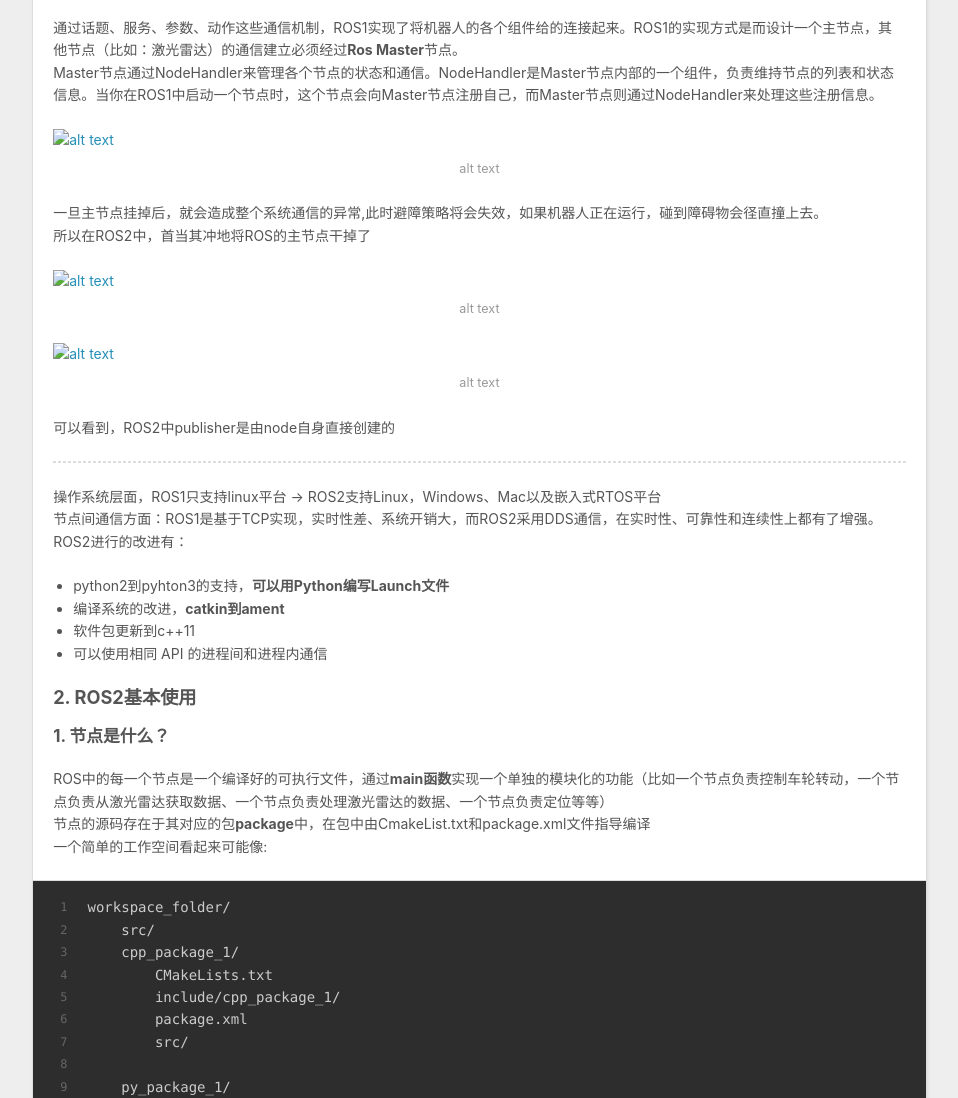
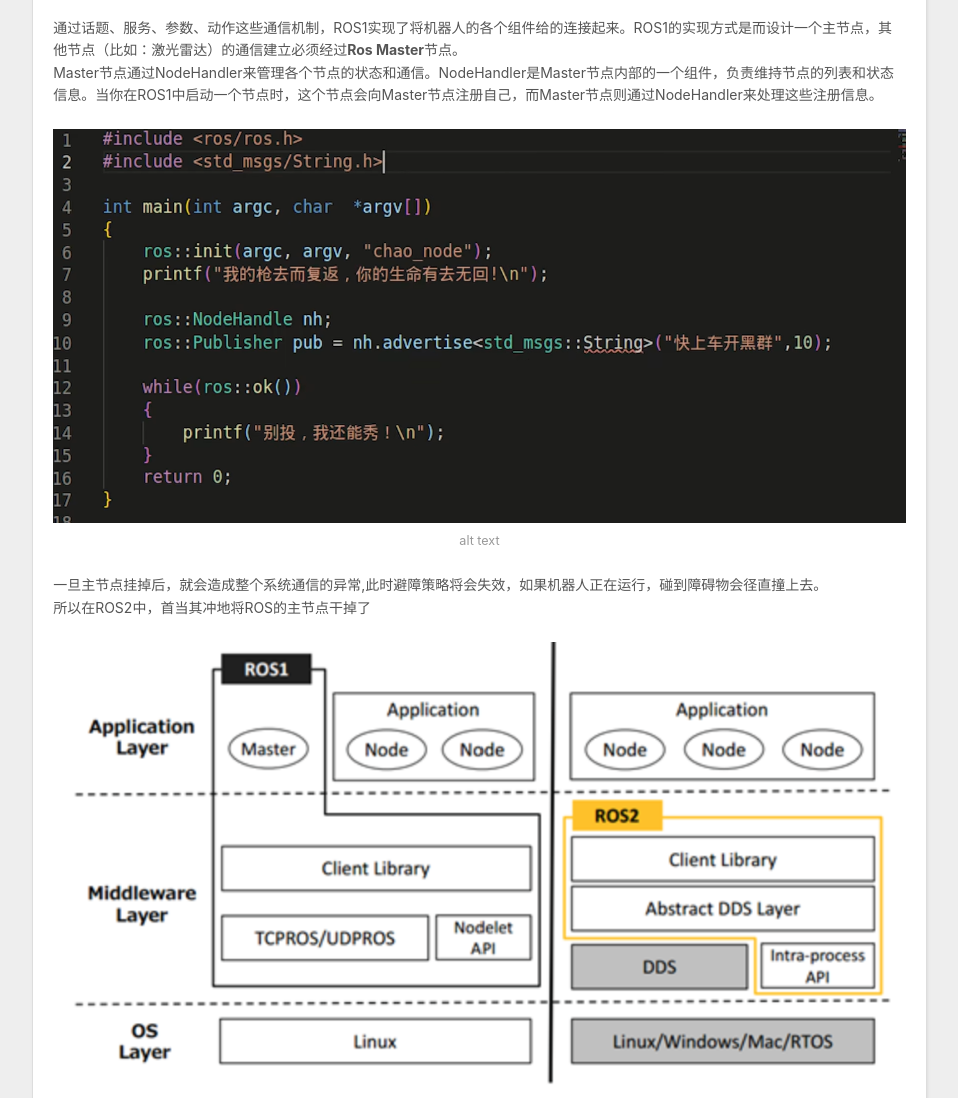
Before and after one commit to HenryLiuOZ/HenryLiuOZ.github.io, a plain HTML site: page 2024/07/28/ROS2-Learning/index.html in a window 1280 px wide. Shown: the part 660-1758 px from the top of the page, without its empty margins (8-966 px from the left). Drawn offline with Linux system fonts and the light colour scheme.

Commit message:
Site updated: 2024-07-29 16:01:41

```diff
--- a/2024/07/28/ROS2-Learning/index.html
+++ b/2024/07/28/ROS2-Learning/index.html
@@ -13,15 +13,15 @@
 <meta property="og:site_name" content="Hexo">
 <meta property="og:description" content="Welcome! This is my simple note learning ROS2. Hope it be helpful!Reference websites:    fishros: 动手学ROS2 GundaSmart的博客  Chapter1: ROS2基础知识与最简单的机器人避障1. ROS1 与 ROS2 的区别通过话题、服务、参数、动作这些通信机制，ROS1实现了将机器人的各">
 <meta property="og:locale" content="en_US">
-<meta property="og:image" content="http://example.com/image.png">
-<meta property="og:image" content="http://example.com/image-1.png">
-<meta property="og:image" content="http://example.com/image-2.png">
-<meta property="og:image" content="http://example.com/image-3.png">
+<meta property="og:image" content="http://example.com/images/image.png">
+<meta property="og:image" content="http://example.com/images/image-1.png">
+<meta property="og:image" content="http://example.com/images/image-2.png">
+<meta property="og:image" content="http://example.com/images/image-3.png">
 <meta property="article:published_time" content="2024-07-28T09:03:17.000Z">
-<meta property="article:modified_time" content="2024-07-29T07:49:11.719Z">
+<meta property="article:modified_time" content="2024-07-29T08:00:59.516Z">
 <meta property="article:author" content="John Doe">
 <meta name="twitter:card" content="summary">
-<meta name="twitter:image" content="http://example.com/image.png">
+<meta name="twitter:image" content="http://example.com/images/image.png">
 
     <link rel="alternate" href="/atom.xml" title="Hexo" type="application/atom+xml">
 
@@ -104,10 +104,10 @@
 <li><a target="_blank" rel="noopener" href="https://gitee.com/gwmunan/ros2/wikis/pages?sort_id=9188028&doc_id=4855084">GundaSmart的博客</a></li>
 </ul>
 <h2 id="Chapter1-ROS2基础知识与最简单的机器人避障"><a href="#Chapter1-ROS2基础知识与最简单的机器人避障" class="headerlink" title="Chapter1: ROS2基础知识与最简单的机器人避障"></a>Chapter1: ROS2基础知识与最简单的机器人避障</h2><h3 id="1-ROS1-与-ROS2-的区别"><a href="#1-ROS1-与-ROS2-的区别" class="headerlink" title="1. ROS1 与 ROS2 的区别"></a>1. ROS1 与 ROS2 的区别</h3><p>通过话题、服务、参数、动作这些通信机制，ROS1实现了将机器人的各个组件给的连接起来。ROS1的实现方式是而设计一个主节点，其他节点（比如：激光雷达）的通信建立必须经过<strong>Ros Master</strong>节点。<br>Master节点通过NodeHandler来管理各个节点的状态和通信。NodeHandler是Master节点内部的一个组件，负责维持节点的列表和状态信息。当你在ROS1中启动一个节点时，这个节点会向Master节点注册自己，而Master节点则通过NodeHandler来处理这些注册信息。  </p>
-<p><img src="/image.png" alt="alt text"></p>
+<p><img src="/images/image.png" alt="alt text"></p>
 <p>一旦主节点挂掉后，就会造成整个系统通信的异常,此时避障策略将会失效，如果机器人正在运行，碰到障碍物会径直撞上去。<br>所以在ROS2中，首当其冲地将ROS的主节点干掉了  </p>
-<p><img src="/image-1.png" alt="alt text"></p>
-<p><img src="/image-2.png" alt="alt text"></p>
+<p><img src="/images/image-1.png" alt="alt text"></p>
+<p><img src="/images/image-2.png" alt="alt text"></p>
 <p>可以看到，ROS2中publisher是由node自身直接创建的  </p>
 <hr>
 <p>操作系统层面，ROS1只支持linux平台 -&gt; ROS2支持Linux，Windows、Mac以及嵌入式RTOS平台<br>节点间通信方面：ROS1是基于TCP实现，实时性差、系统开销大，而ROS2采用DDS通信，在实时性、可靠性和连续性上都有了增强。<br>ROS2进行的改进有：</p>
@@ -125,7 +125,7 @@
 <li>如果需要依赖项，<code>ros2 pkg create my_package --build-type ament_cmake --dependencies rclcpp</code></li>
 </ul>
 <p>source到install文件目录：<code>source install/local_setup.bash</code> 这一行可以添加到<code>~/.bashrc</code>下<br>此时就可以运行节点：<code>ros2 run my_package my_node</code>，终端将返回：<code>hello world my_package package</code>  </p>
-<h5 id="2-Topic与Service"><a href="#2-Topic与Service" class="headerlink" title="2. Topic与Service"></a>2. Topic与Service</h5><p><img src="/image-3.png" alt="alt text"></p>
+<h5 id="2-Topic与Service"><a href="#2-Topic与Service" class="headerlink" title="2. Topic与Service"></a>2. Topic与Service</h5><p><img src="/images/image-3.png" alt="alt text"></p>
 <p>rclcpp定义的Node能够创建一个发布者，在第一个节点中</p>
 <figure class="highlight cpp"><table><tr><td class="gutter"><pre><span class="line">1</span><br><span class="line">2</span><br><span class="line">3</span><br><span class="line">4</span><br><span class="line">5</span><br><span class="line">6</span><br></pre></td><td class="code"><pre><span class="line"><span class="keyword">auto</span> node = std::<span class="built_in">make_shared</span>&lt;rclcpp::Node&gt;(<span class="string">&quot;automatic_payroll_posting&quot;</span>);</span><br><span class="line">rclcpp::Publisher&lt;std_msgs::msg::UInt32&gt;::SharedPtr pub_;</span><br><span class="line">pub_ = node-&gt;<span class="built_in">create_publisher</span>&lt;std_msgs::msg::UInt32&gt;(<span class="string">&quot;salary_pay&quot;</span>,<span class="number">10</span>); </span><br><span class="line">std_msgs::msg::UInt32 money;    <span class="comment">//定义发送的消息类型，当然，在rclcpp::Publisher&lt;std_msgs::msg::UInt32&gt;就需要指明了</span></span><br><span class="line">money.data = <span class="number">10</span>;       </span><br><span class="line">pub_-&gt;<span class="built_in">publish</span>(money);          <span class="comment">//通过publisher的publish（）函数来发送消息</span></span><br></pre></td></tr></table></figure>
 
```
Also changed, not shown: index.html (+4 -4 lines), images/image-1.png (added), images/image-2.png (added), images/image-3.png (added), images/image.png (added).
